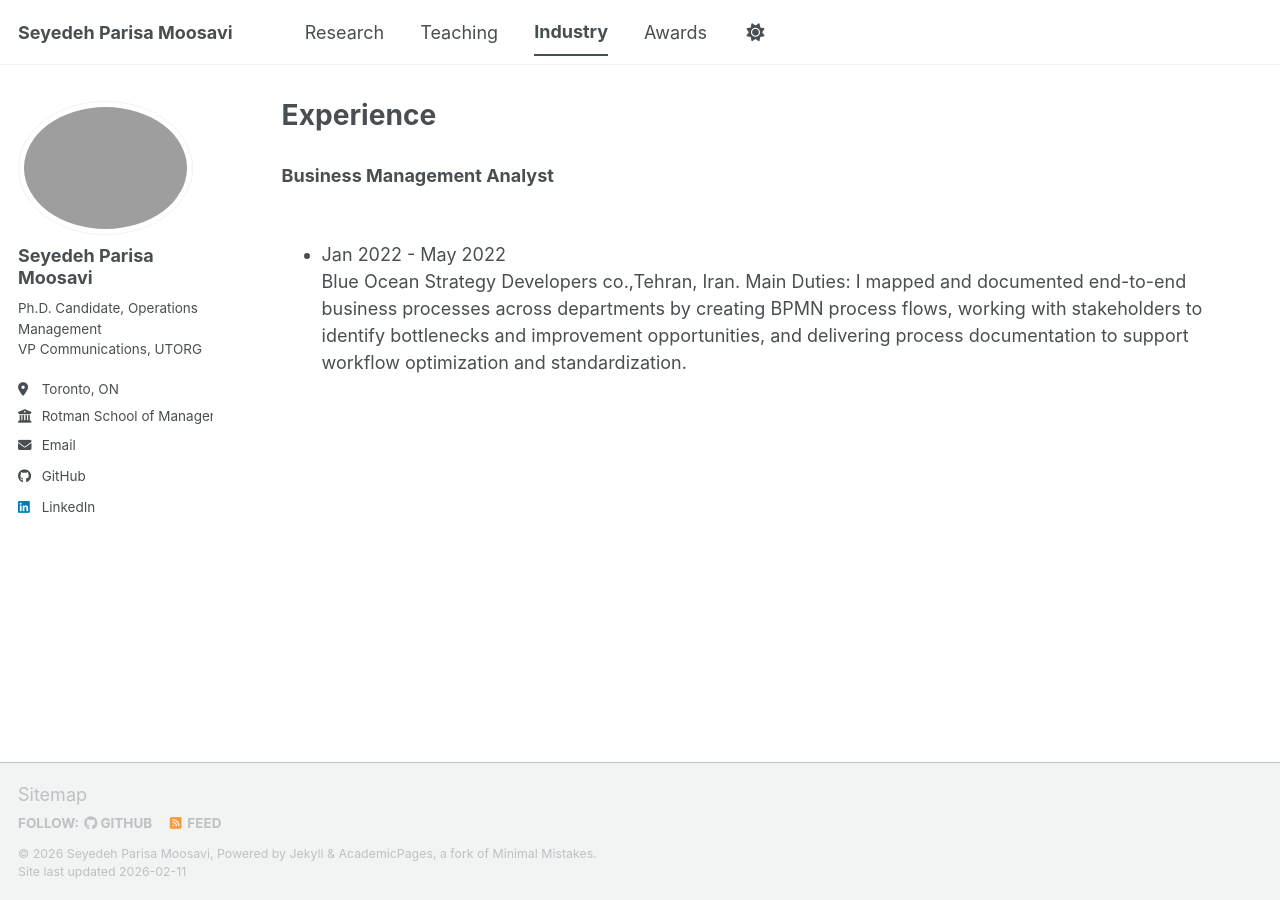
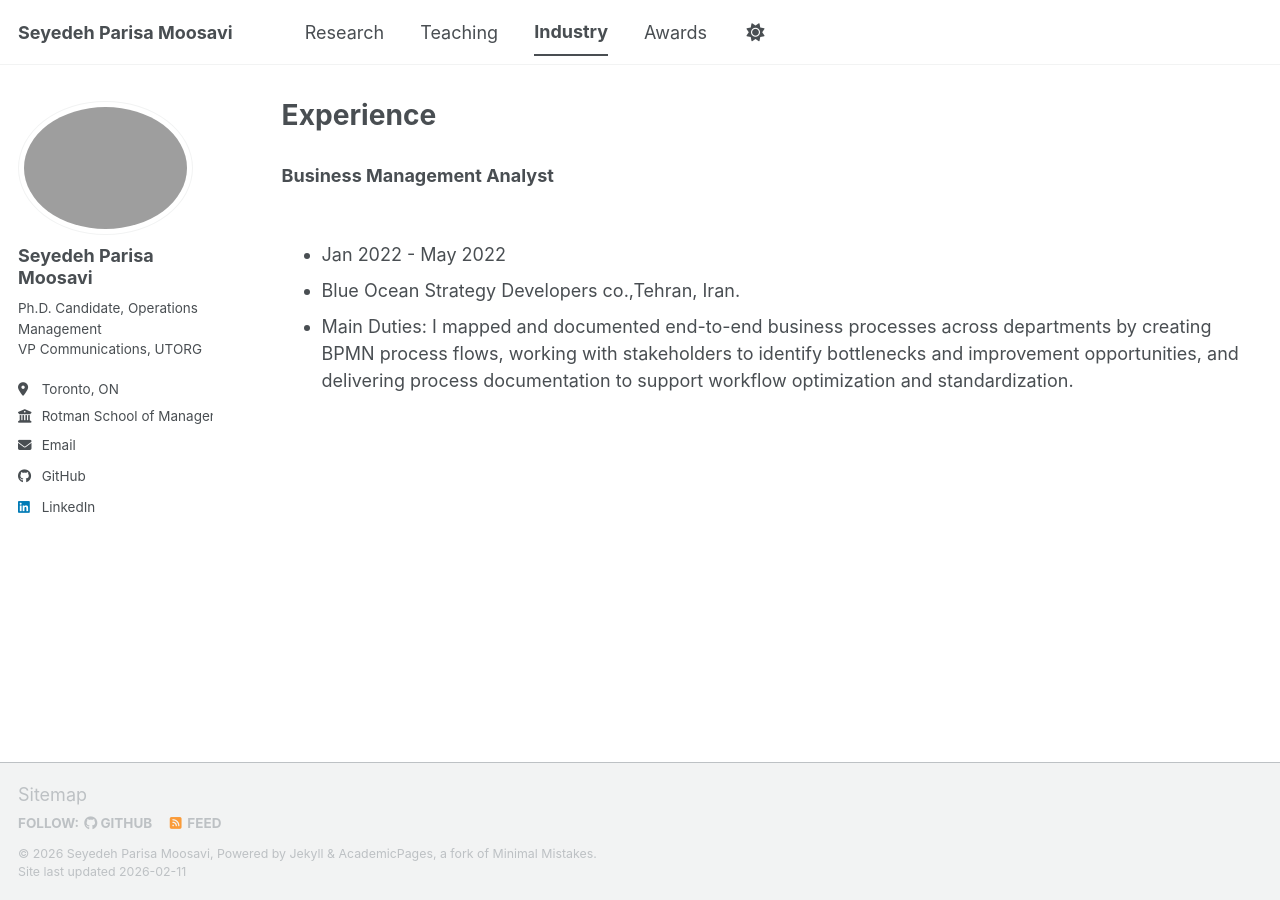
Before and after one commit to parisamsv/parisamsv.github.io, a Jekyll site: the page built from _pages/year-archive.html, in a window 1280 px wide. Built offline with Jekyll 4.4.1, drawn with Linux system fonts in a browser that asks for light colours; a script bundle is joined from its source files by our own code; library files that are not in the unit come from our copies.

Commit message:
Fix HTML structure in year-archive.html

```diff
--- a/_pages/year-archive.html
+++ b/_pages/year-archive.html
@@ -11,7 +11,11 @@ redirect_from:
 <ul class="no-border-list">
   <li>
     <span class="item-date">Jan 2022 - May 2022</span><br>
+      </li>
+  <li>
     <span class="item-date">Blue Ocean Strategy Developers co.,Tehran, Iran.</span>
-    <span class="item-date">Main Duties: I mapped and documented end-to-end business processes across departments by creating BPMN process flows, working with stakeholders to identify bottlenecks and improvement opportunities, and delivering process documentation to support workflow optimization and standardization.</span><br>
+  </li>
+  <li>
+  <span class="item-date">Main Duties: I mapped and documented end-to-end business processes across departments by creating BPMN process flows, working with stakeholders to identify bottlenecks and improvement opportunities, and delivering process documentation to support workflow optimization and standardization.</span><br>
   </li>
 </ul>
```
